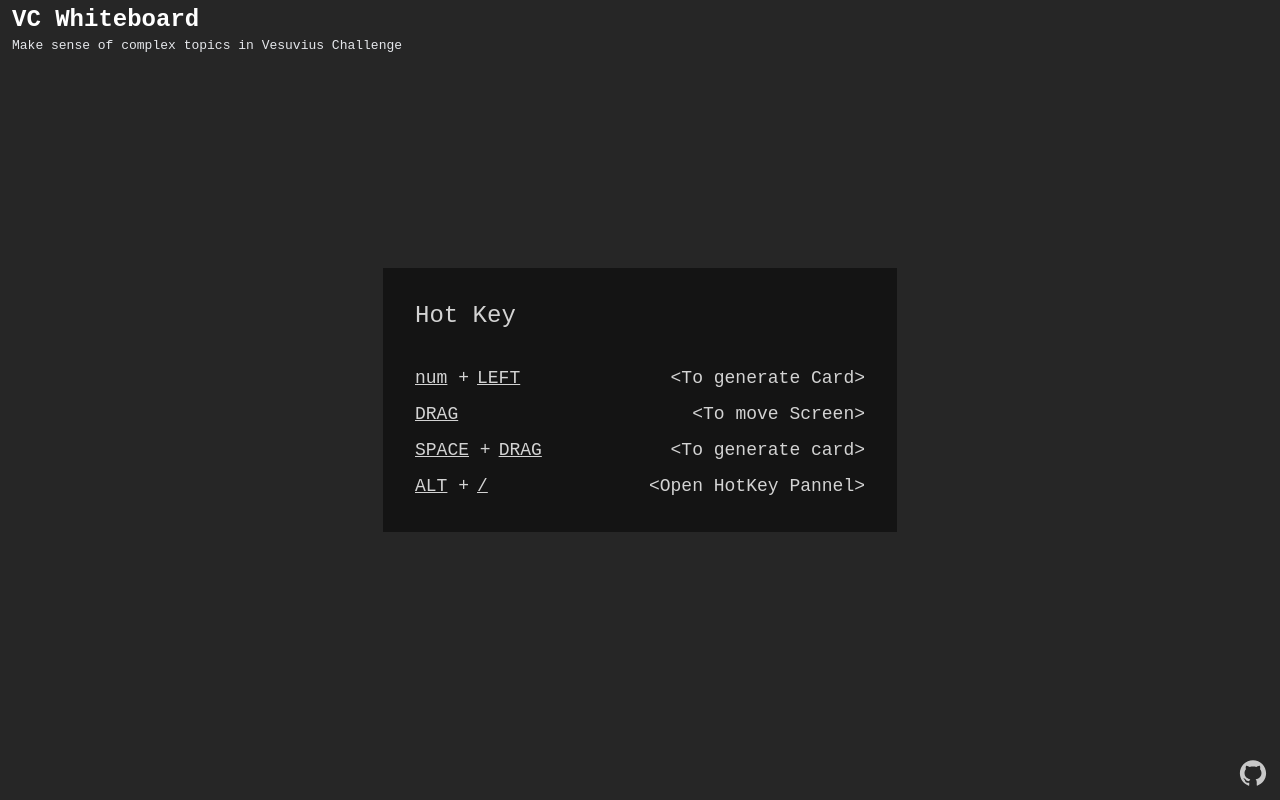
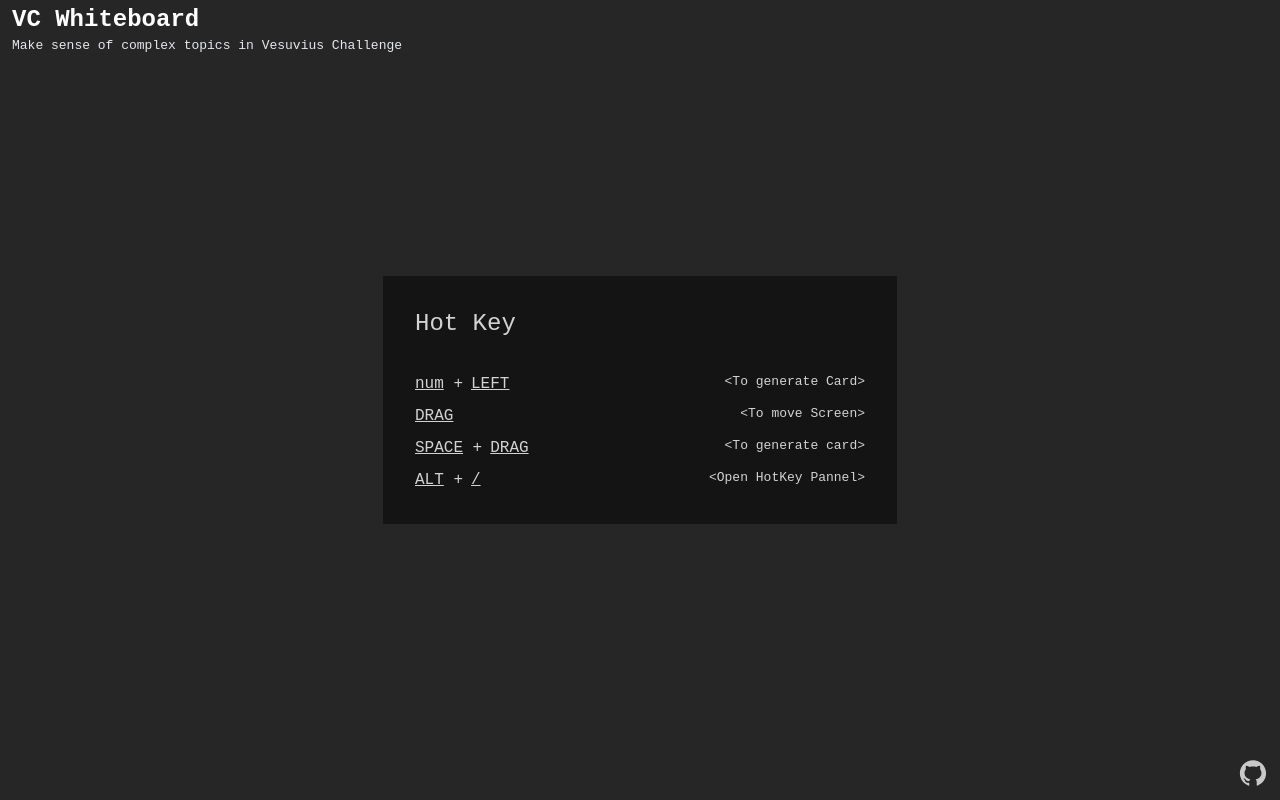
Before and after one commit to tomhsiao1260/vc-whiteboard, a React (Vite) app in the folder client/: page / in a window 1280 px wide. Built offline with nearby package versions, Linux system fonts and the light colour scheme.

Commit message:
fix: font-size

```diff
--- a/client/src/components/Hint/Hint.jsx
+++ b/client/src/components/Hint/Hint.jsx
@@ -48,14 +48,13 @@
         'fixed top-[50%] left-[50%] translate-x-[-50%] translate-y-[-50%]',
         "bg-[#111] opacity-80",
         "p-8",
-        "flex flex-col gap-8",
-        "text-lg")
+        "flex flex-col gap-8")
 }
 
 Hint.HotKey = (props) => {
     return (
         <li className={hintHotKeyStyles.hintHotKey} >
-            <div className='flex gap-2'>
+            <div className='flex gap-2 text-base'>
                 {props.hotkey.map((h, i) =>
                     <span key={h}>
                         <u>{h}</u>{i !== props.hotkey.length - 1 ? " +" : ""}
```
